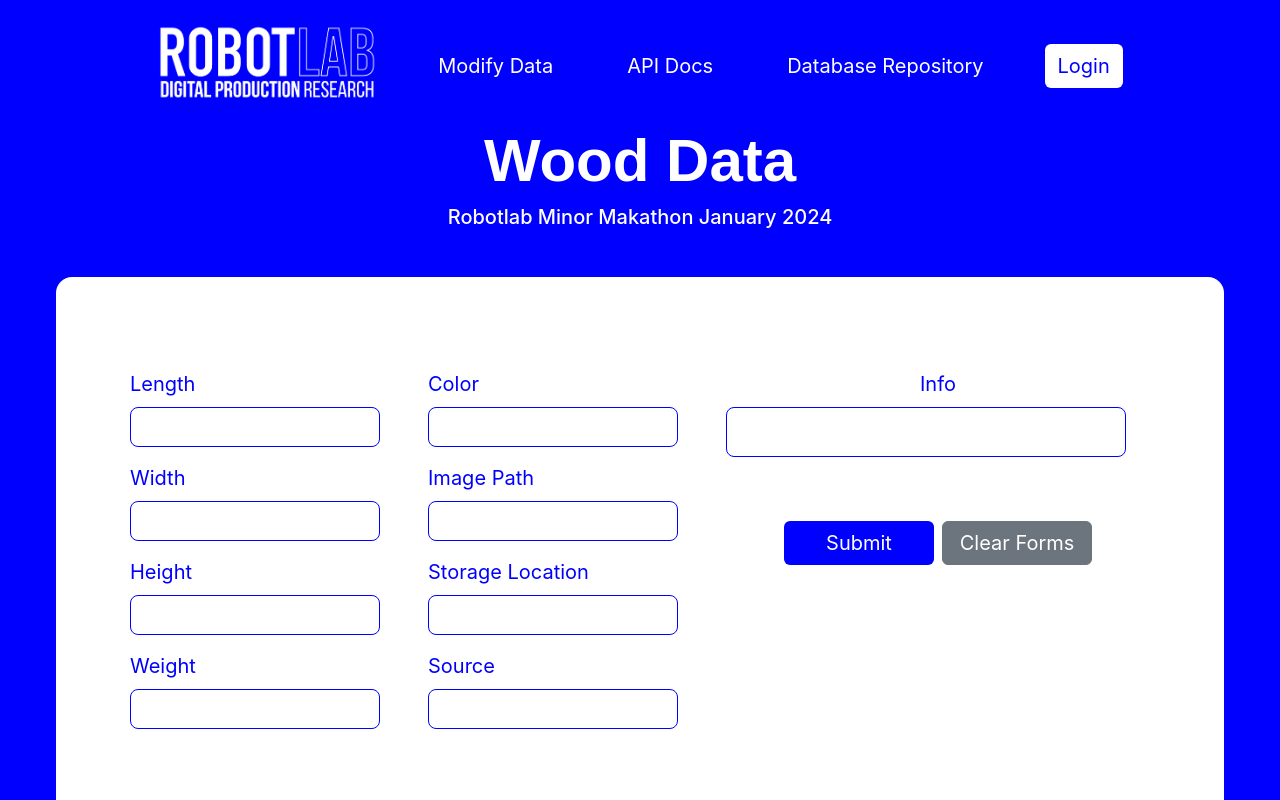
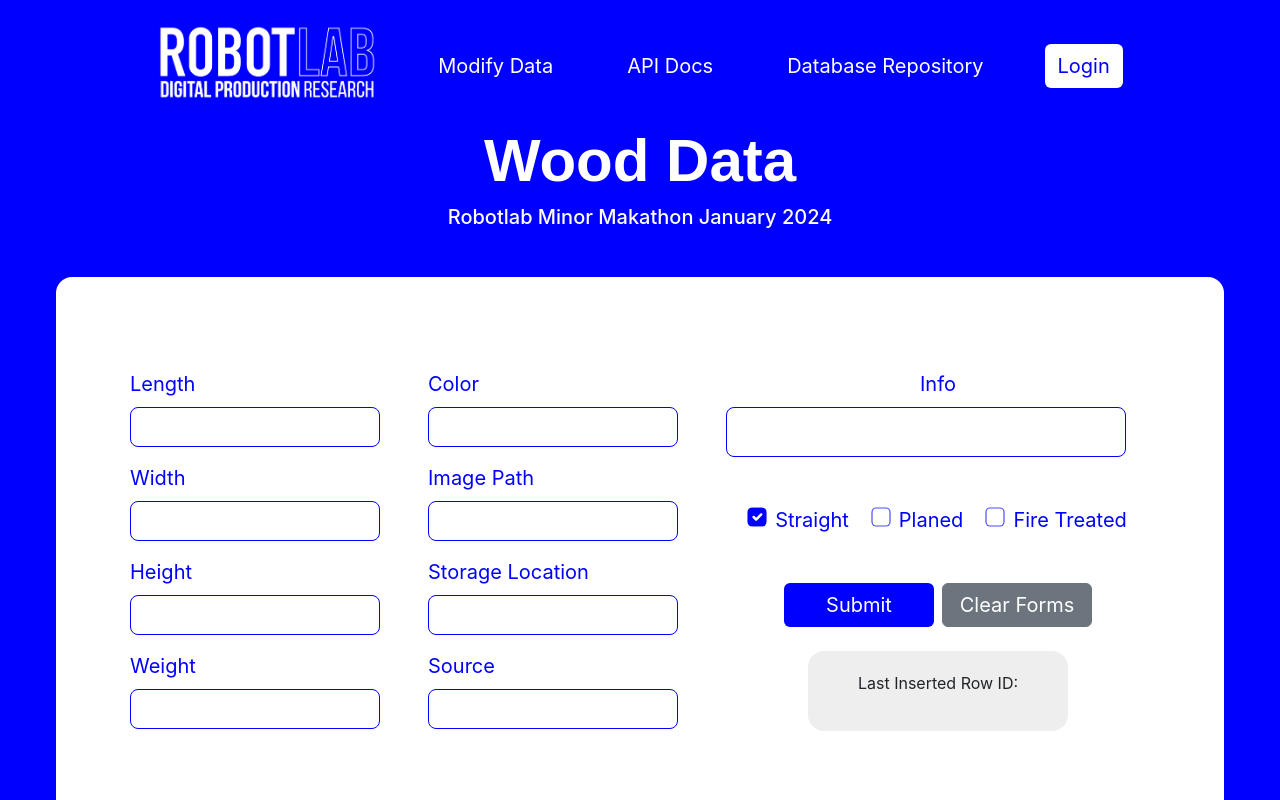
Before and after one commit to Flabelatus/robotlab-db-gui-makathon-24, a React (Create React App) app: page / in a window 1280 px wide. Shown: the top 800 px of the page. Built offline with nearby package versions, Linux system fonts and the light colour scheme; no server answers.

Commit message:
adds submission of data

```diff
--- a/src/App.css
+++ b/src/App.css
@@ -81,3 +81,15 @@
   padding-bottom: 20px;
   width: fit-content;
 }
+
+
+.checkbox-custom {
+  scale: 1.2;
+  background-color: white;
+  border-color: rgba(0, 0, 255, 0.704);
+}
+
+.checkbox-custom:checked {
+  background-color: blue;
+  border-color: rgba(0, 0, 255, 0.704);
+}
--- a/src/App.js
+++ b/src/App.js
@@ -14,69 +14,69 @@ function App() {
     userMode: "",
   };
 
-  const [jwtToken, setJwtToken] = useState("");
+  // const [jwtToken, setJwtToken] = useState("");
 
-  const [tickInterval, setTickInterval] = useState();
+  // const [tickInterval, setTickInterval] = useState();
   const [alertMessage, setAlertMessage] = useState("");
   const [alertClassName, setAlertClassName] = useState("d-none");
 
-  const toggleRefresh = useCallback((status) => {
-    console.log("clicked");
+  // const toggleRefresh = useCallback((status) => {
+  //   console.log("clicked");
 
-    if (status) {
-      console.log("turning on ticking");
-      let i = setInterval(() => {
+  //   if (status) {
+  //     console.log("turning on ticking");
+  //     let i = setInterval(() => {
 
-        const requestOptions = {
-          method: "POST",
-          credentials: "include",
-        }
+  //       const requestOptions = {
+  //         method: "POST",
+  //         credentials: "include",
+  //       }
 
-        fetch(`http://localhost:8082/refresh`, requestOptions)
-          .then((response) => response.json())
-          .then((data) => {
-            if (data.access_token) {
-              setJwtToken(data.access_token);
-            }
-          })
-          .catch(error => {
-            console.error(error.message);
-          })
-      }, 600000);
-      setTickInterval(i);
-      console.log("setting tick interval to", i);
-    } else {
-      console.log("turning off ticking");
-      console.log("turning off tickInterval", tickInterval);
-      setTickInterval(null);
-      clearInterval(tickInterval);
-    }
-  }, [tickInterval])
+  //       fetch(`http://localhost:8082/refresh`, requestOptions)
+  //         .then((response) => response.json())
+  //         .then((data) => {
+  //           if (data.access_token) {
+  //             setJwtToken(data.access_token);
+  //           }
+  //         })
+  //         .catch(error => {
+  //           console.error(error.message);
+  //         })
+  //     }, 600000);
+  //     setTickInterval(i);
+  //     console.log("setting tick interval to", i);
+  //   } else {
+  //     console.log("turning off ticking");
+  //     console.log("turning off tickInterval", tickInterval);
+  //     setTickInterval(null);
+  //     clearInterval(tickInterval);
+  //   }
+  // }, [tickInterval])
 
-  useEffect(() => {
-    if (jwtToken === "") {
-      const requestOptions = {
-        method: "POST",
-        credentials: "include",
-      }
+  // useEffect(() => {
+  //   if (jwtToken === "") {
+  //     const requestOptions = {
+  //       method: "POST",
+  //       credentials: "include",
+  //     }
 
-      fetch(`http://localhost:8082/refresh`, requestOptions)
-        .then((response) => response.json())
-        .then((data) => {
-          if (data.access_token) {
-            setJwtToken(data.access_token);
-            toggleRefresh(true);
-          }
-        })
-        .catch(error => {
-          console.error(error.message);
-        })
-    }
-  }, [jwtToken, toggleRefresh])
+  //     fetch(`http://localhost:8082/refresh`, requestOptions)
+  //       .then((response) => response.json())
+  //       .then((data) => {
+  //         if (data.access_token) {
+  //           setJwtToken(data.access_token);
+  //           toggleRefresh(true);
+  //         }
+  //       })
+  //       .catch(error => {
+  //         console.error(error.message);
+  //       })
+  //   }
+  // }, [jwtToken, toggleRefresh])
 
   return (
     <>
-      <AppContext.Provider value={{ jwtToken, setJwtToken, toggleRefresh }}>
+      <AppContext.Provider value={{}}>
         <div>
           <div>
             <AppBar></AppBar>
@@ -87,7 +87,7 @@ function App() {
                   className={alertClassName}
                 />
               )}
-              <Outlet context={{}}></Outlet>
+              <Outlet context={{ setAlertMessage, setAlertClassName }}></Outlet>
               <Footer />
             </div>
           </div>
--- a/src/components/AppBar.js
+++ b/src/components/AppBar.js
@@ -39,7 +39,7 @@ export const AppBar = () => {
                         <p><Link to="/modify" className='mt-2 btn btn-outline-secondary- ms-5' style={{ color: 'white', fontSize: 20 }}>Modify Data</Link></p>
                         <p><a className='mt-2 btn ms-5 btn-submit-light-small-outline-' href="https://robotlab-residualwood.onrender.com/api-docs" rel="noopener noreferrer" target="_blank" style={{ color: 'white', fontSize: 20 }}>API Docs</a></p>
                         <p><a className='mt-2 btn ms-5 btn-submit-light-small-outline-' href="https://uva-hva.gitlab.host/robotlab/wood/cw4.0" rel="noopener noreferrer" target="_blank" style={{ color: 'white', fontSize: 20 }}>Database Repository</a></p>
-                        {jwtToken === "" && <Link to="/login"><p className='btn btn-submit-light-small ms-5 mt-2' style={{ fontSize: 20 }}>Login</p></Link>}
+                        <Link to="/login"><p className='btn btn-submit-light-small ms-5 mt-2' style={{ fontSize: 20 }}>Login</p></Link>
 
                     </div>
                 </header>
--- a/src/components/Home.js
+++ b/src/components/Home.js
@@ -4,10 +4,6 @@ import InsertForm from "./InsertForm";
 
 
 const Home = () => {
-    const { jwtToken } = useOutletContext();
-
-    useEffect(() => {
-    }, [])
 
     return (
         <>
--- a/src/components/InsertForm.js
+++ b/src/components/InsertForm.js
@@ -1,23 +1,10 @@
 import { useEffect, useState } from "react";
 import Input, { InputLong } from "./Input";
-import { useOutletContext } from "react-router-dom";
 
 const InsertForm = () => {
-    const { jwtToken } = useOutletContext();
 
-    const woodData = {
-        length: "",
-        width: "",
-        height: "",
-        weight: "",
-        type: "",
-        name: "",
-        source: "",
-        storage_location: "",
-
-    }
-
-    const [wood, setWood] = useState(woodData);
+    const [wood, setWood] = useState({});
+    const [lastID, setLastID] = useState(null);
 
     const [selectedOption, setSelectedOption] = useState("");
 
@@ -25,7 +12,8 @@ const InsertForm = () => {
     const [refresh, setRefresh] = useState(false);
 
     useEffect(() => {
-    }, [wood, refresh]);
+
+    }, [refresh]);
 
     const handleRefreshPage = () => {
         if (!refresh) {
@@ -33,21 +21,52 @@ const InsertForm = () => {
         } else {
             setRefresh(false);
         }
-
         setIsSubmitted(false);
         handleClearForm();
     }
 
     const handleClearForm = () => {
-        setWood({ woodData: woodData });
         document.querySelectorAll('input').forEach(input => {
-            input.value = ''; // Resets input fields directly
+            input.value = '';
         });
     };
 
     const handleSubmit = (event) => {
         event.preventDefault();
         setIsSubmitted(true);
+
+        const buttonValue = event.nativeEvent.submitter.value;
+        if (buttonValue === "submit") {
+            const requestOptions = {
+                method: "POST",
+                headers: { "Content-Type": "application/json" },
+                body: JSON.stringify(wood)
+            }
+            fetch(`https://robotlab-residualwood.onrender.com/wood`, requestOptions)
+                .then((response) => response.json())
+                .then((data) => {
+                    setLastID(data.id);
+                    var payload = {
+                        event: "Wood added to the Database",
+                        wood_id: data.id
+                    }
+                    const historyRequestOptions = {
+                        method: "POST",
+                        headers: { "Content-Type": "application/json" },
+                        body: JSON.stringify(payload)
+                    }
+                    fetch(`https://robotlab-residualwood.onrender.com/history`, historyRequestOptions)
+                        .catch((e) => {
+                            console.error(e);
+                        })
+                })
+                .catch((err) => {
+                    console.error(err.message);
+                })
+                .finally(() => {
+                    handleRefreshPage();
+                })
+        }
     };
 
     const handleWoodDataChange = (field, value) => {
@@ -60,11 +79,9 @@ const InsertForm = () => {
     return (
         <div className="justify-content-center container mb-5">
             <form onSubmit={handleSubmit} className="mb-5 mt-5">
-
                 <div className=" mt-5 justify-content-center px-4 py-4">
                     <div className="row justify-content-center">
-
-                        <div className="col-md-3 container-" style={{ width: 'fit-content' }}>
+                        <div className="col-md-3" style={{ width: 'fit-content' }}>
                             <Input
                                 title="Length"
                                 id="length"
@@ -98,7 +115,7 @@ const InsertForm = () => {
                                 onChange={(e) => handleWoodDataChange("weight", e.target.value)}
                             />
                         </div>
-                        <div className="col-md-3 container- justify-content-end" style={{ width: 'fit-content' }}>
+                        <div className="col-md-3 justify-content-end" style={{ width: 'fit-content' }}>
                             <Input
                                 title="Color"
                                 id="color"
@@ -133,7 +150,7 @@ const InsertForm = () => {
                             />
 
                         </div>
-                        <div className="col-md-4 container-" style={{ width: 'fit-content' }}>
+                        <div className="col-md-4" style={{ width: 'fit-content' }}>
                             <InputLong
                                 title="Info"
                                 id="info"
@@ -142,17 +159,36 @@ const InsertForm = () => {
                                 name="info"
                                 onChange={(e) => handleWoodDataChange("info", e.target.value)}
                             />
+                            <div className=" mt-5 text-center">
+                                <input
+                                    className="form-check-input checkbox-custom"
+                                    type="checkbox"
+                                    defaultChecked={true}
+                                ></input>
+                                <label style={{ fontSize: 20, marginLeft: 10, fontWeight: 400, color: "blue" }}>Straight</label>
+
+                                <input
+                                    className="form-check-input checkbox-custom ms-4"
+                                    type="checkbox"
+                                    defaultChecked={false}
+                                ></input>
+                                <label style={{ fontSize: 20, marginLeft: 10, fontWeight: 400, color: "blue" }}>Planed</label>
+
+                                <input
+                                    className="form-check-input checkbox-custom ms-4"
+                                    type="checkbox"
+                                    defaultChecked={false}
+                                ></input>
+                                <label style={{ fontSize: 20, marginLeft: 10, fontWeight: 400, color: "blue" }}>Fire Treated</label>
+                            </div>
                             <div className="row justify-content-center">
-                                <button type="submit" className="btn btn-submit-light-large mt-5" style={{ fontSize: 20, width: 150 }}>Submit</button>
-                                <button className="btn btn-secondary mt-5 ms-2" style={{ fontSize: 20, width: 150 }} onClick={handleClearForm}>Clear Forms</button>
-
+                                <button type="submit" value="submit" className="btn btn-submit-light-large mt-5" style={{ fontSize: 20, width: 150 }}>Submit</button>
+                                <button value="clear" className="btn btn-secondary mt-5 ms-2" style={{ fontSize: 20, width: 150 }} onClick={handleClearForm}>Clear Forms</button>
                             </div>
-
+                            <div className="container mt-4 mb-2" style={{ backgroundColor: "#EEE" }}>
+                                <p>Last Inserted Row ID: {lastID}</p>
+                            </div>
                         </div>
-                    </div>
-
-                    <div className="row justify-content-center">
-
                     </div>
                 </div>
             </form >
```
